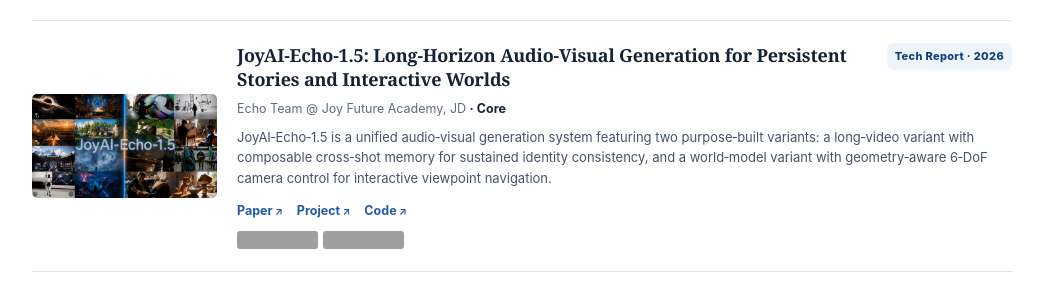
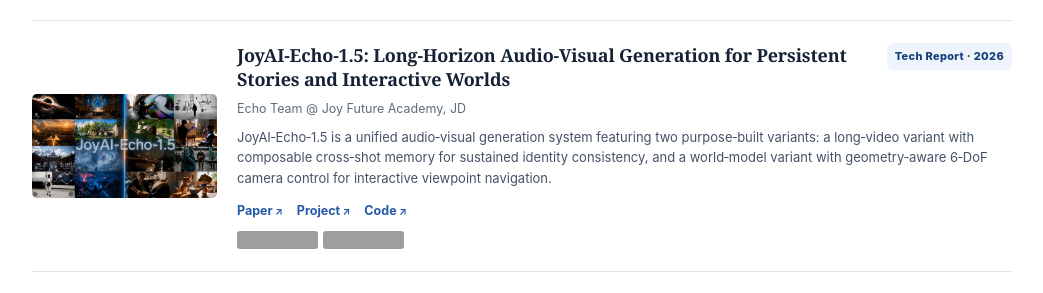
Before and after one commit to zhuang2002/zhuang2002.github.io, a Jekyll site: the page built from _pages/about.html, in a window 1280 px wide and 900 px high, scrolled down 1562 px, cut to the strip 159-452 px from the top of the window. Shown: the whole strip, without its empty margins (118-1161 px from the left). Built offline with Jekyll 4.4.1, drawn with Linux system fonts in a browser that asks for light colours; grey boxes are pictures that could not be loaded.

Commit message:
Remove Core marker from JoyAI-Echo-1.5 credit

```diff
--- a/_pages/about.html
+++ b/_pages/about.html
@@ -353,7 +353,7 @@
           <div class="paper-media"><img src="https://zhuang2002.github.io/images/homepage-thumbnails/echo1p5.jpg" alt="JoyAI-Echo-1.5 project preview" loading="lazy"></div>
           <div class="paper-body">
             <div class="paper-topline"><h3>JoyAI-Echo-1.5: Long-Horizon Audio-Visual Generation for Persistent Stories and Interactive Worlds</h3><span class="venue">Tech Report · 2026</span></div>
-            <p class="authors">Echo Team @ Joy Future Academy, JD <b>· Core</b></p>
+            <p class="authors">Echo Team @ Joy Future Academy, JD</p>
             <p class="paper-desc">JoyAI‑Echo‑1.5 is a unified audio‑visual generation system featuring two purpose‑built variants: a long‑video variant with composable cross‑shot memory for sustained identity consistency, and a world‑model variant with geometry‑aware 6‑DoF camera control for interactive viewpoint navigation.</p>
             <div class="paper-links"><a href="https://arxiv.org/abs/2608.23383">Paper</a><a href="https://echo-team-joy-future-academy-jd.github.io/Echo-1.5-Page">Project</a><a href="https://github.com/jd-opensource/JoyAI-Echo">Code</a></div>
             <div class="repo-stats"><a href="https://github.com/jd-opensource/JoyAI-Echo"><img src="https://img.shields.io/github/stars/jd-opensource/JoyAI-Echo?style=social" alt="GitHub stars for JoyAI-Echo"></a><a href="https://github.com/jd-opensource/JoyAI-Echo/forks"><img src="https://img.shields.io/github/forks/jd-opensource/JoyAI-Echo?style=social" alt="GitHub forks for JoyAI-Echo"></a></div>
```
